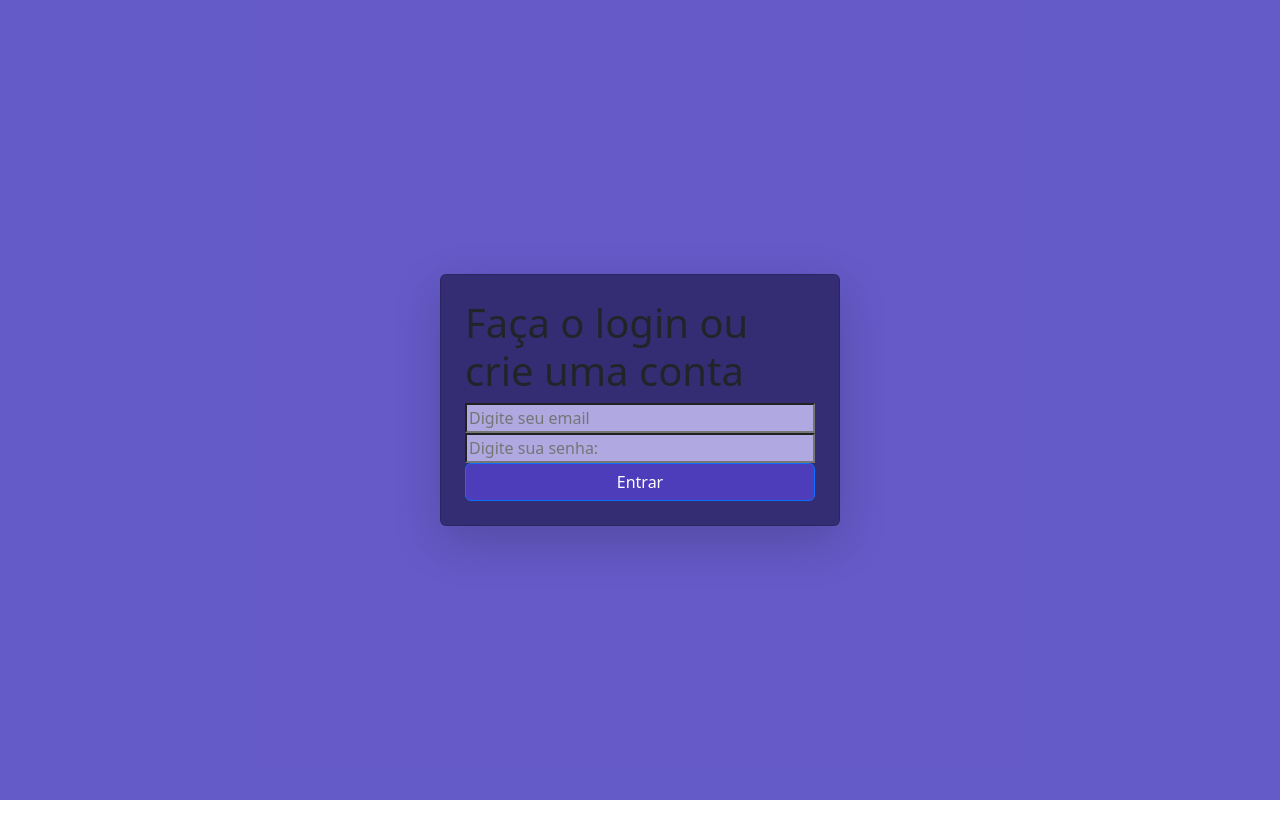
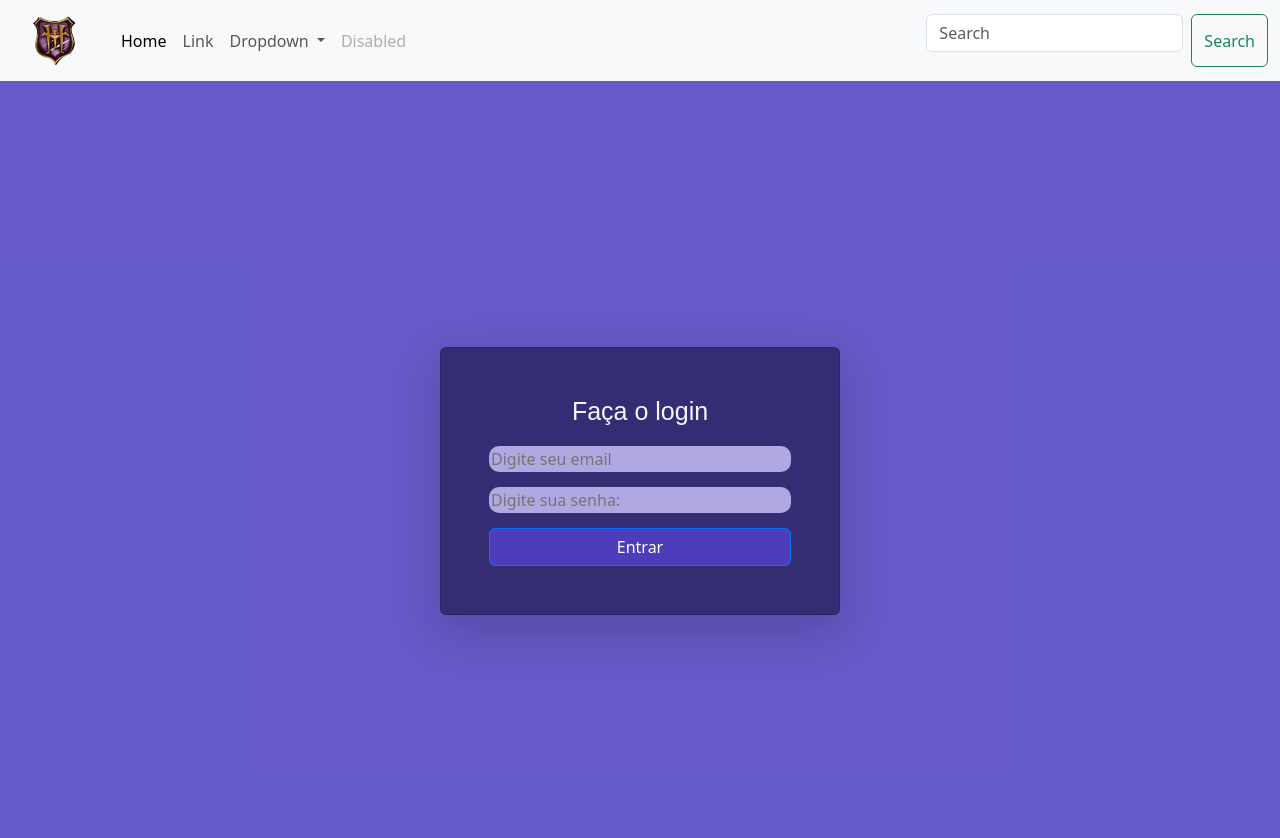
Before and after one commit to gahthemer/Hotelaria, a website with bundled scripts: page public/login.html in a window 1280 px wide. Before the commit the page ends 800 px from the top, so only its background shows below. Built offline with nearby package versions, Linux system fonts and the light colour scheme; a web font is replaced by a local one.

Commit message:
criando a sidebar

```diff
--- a/public/login.html
+++ b/public/login.html
@@ -5,8 +5,8 @@
     <meta name="viewport" content="width=device-width, initial-scale=1.0">
     <title>Login</title>
     <link href="https://cdn.jsdelivr.net/npm/bootstrap@5.3.7/dist/css/bootstrap.min.css" rel="stylesheet" integrity="sha384-LN+7fdVzj6u52u30Kp6M/trliBMCMKTyK833zpbD+pXdCLuTusPj697FH4R/5mcr" crossorigin="anonymous">
-    <link rel="stylesheet" href="../src//css/global.css">
-    <link rel="stylesheet" href="../css/login.css">
+    <link rel="stylesheet" href="../src/css/global.css">
+    <link rel="stylesheet" href="../src/css/login.css">
 
    <style>
 @import url('https://fonts.googleapis.com/css2?family=Mozilla+Headline:wght@200..700&display=swap');
@@ -15,8 +15,11 @@
 
 
 <body>
+    <nav id="navbar"></nav>
 
     <div id="root" class="d-flex justify-content-center align-items-center vh-100"></div>
+
+    <footer id="footer"></footer>
 
     <script src="../src/main.js" type="module"></script>
     <script src="https://cdn.jsdelivr.net/npm/bootstrap@5.3.7/dist/js/bootstrap.bundle.min.js" integrity="sha384-ndDqU0Gzau9qJ1lfW4pNLlhNTkCfHzAVBReH9diLvGRem5+R9g2FzA8ZGN954O5Q" crossorigin="anonymous"></script>
--- a/src/Pages/login.js
+++ b/src/Pages/login.js
@@ -1,16 +1,24 @@
 import LoginForm from "../components/LoginForm.js";
+import Navbar from "../components/Navbar.js";
 
 export default function renderLoginPage(){
     const divRoot = document.getElementById('root');
     divRoot.innerHTML = '';
     divRoot.style.background =' rgba(93, 82, 197, 0.95)';
 
+
+    const nav = document.getElementById('navbar');
+    nav.innerHTML='';
+
+    const navbar = Navbar();
+    nav.appendChild(navbar);
+
     const titulo = document.createElement('h1');
-    titulo.textContent='Faça o login ou crie uma conta';
+    titulo.textContent='Faça o login';
     titulo.className = 'titulo';
 
     const container = document.createElement('div');
-    container.className = 'card p-4 shadow-lg';
+    container.className = 'card p-5 shadow-lg';
     container.style.width = '100%';
     container.style.maxWidth = '400px';
     divRoot.appendChild(container);
--- a/src/components/LoginForm.js
+++ b/src/components/LoginForm.js
@@ -4,7 +4,7 @@ export default function LoginForm(){
     formulario.className='d-flex flex-column';
 
     const email = document.createElement('input');
-    email.type = 'emaiol';
+    email.type = 'email';
     email.placeholder = "Digite seu email";
     formulario.appendChild(email);
 
@@ -20,7 +20,6 @@ export default function LoginForm(){
 
     password.style.background =' rgba(182, 175, 231, 0.95)';
     email.style.background =' rgba(182, 175, 231, 0.95)';
-    button.style.background =' rgba(80, 63, 190, 0.95)';
     button.className = 'btn btn-primary';
 
     return formulario;
--- /dev/null
+++ b/src/components/Navbar.js
@@ -0,0 +1,47 @@
+export default function Navbar(){
+    const navbar = document.createElement('div');
+    navbar.innerHTML = `<nav class="navbar navbar-expand-lg bg-body-tertiary">
+  <div class="container-fluid">
+
+    <a class="navbar-brand" href="../public/home.html">
+    <img src = "../public/assets/img/logohotel.png"
+    style = "width: 85px; heigth: 85px;">
+    </a>
+
+    <button class="navbar-toggler" type="button" data-bs-toggle="collapse" data-bs-target="#navbarSupportedContent" aria-controls="navbarSupportedContent" aria-expanded="false" aria-label="Toggle navigation">
+      <span class="navbar-toggler-icon"></span>
+    </button>
+    <div class="collapse navbar-collapse" id="navbarSupportedContent">
+      <ul class="navbar-nav me-auto mb-2 mb-lg-0">
+        <li class="nav-item">
+          <a class="nav-link active" aria-current="page" href="#">Home</a>
+        </li>
+        <li class="nav-item">
+          <a class="nav-link" href="#">Link</a>
+        </li>
+        <li class="nav-item dropdown">
+          <a class="nav-link dropdown-toggle" href="#" role="button" data-bs-toggle="dropdown" aria-expanded="false">
+            Dropdown
+          </a>
+          <ul class="dropdown-menu">
+            <li><a class="dropdown-item" href="#">Action</a></li>
+            <li><a class="dropdown-item" href="#">Another action</a></li>
+            <li><hr class="dropdown-divider"></li>
+            <li><a class="dropdown-item" href="#">Something else here</a></li>
+          </ul>
+        </li>
+        <li class="nav-item">
+          <a class="nav-link disabled" aria-disabled="true">Disabled</a>
+        </li>
+      </ul>
+      <form class="d-flex" role="search">
+        <input class="form-control me-2" type="search" placeholder="Search" aria-label="Search"/>
+        <button class="btn btn-outline-success" type="submit">Search</button>
+      </form>
+    </div>
+  </div>
+</nav>`;
+
+    return navbar;
+
+}
--- a/src/css/global.css
+++ b/src/css/global.css
@@ -2,11 +2,12 @@
     font-family: "Mozilla Headline", sans-serif;
     font-size: 25px;
     margin-bottom: 20px;
+    text-align: center;
 }
 
-button{
+button {
      font-family: "Mozilla Headline", sans-serif;
      font-weight: 700;
      font-style: normal;
-      font-size: 25px;
+        font-size: 25px;
 }
--- a/src/css/login.css
+++ b/src/css/login.css
@@ -2,10 +2,22 @@ input{
     border-style: solid;
     border-radius: 10px;
     margin-bottom: 15px;
+    border:rgb(80, 63, 190, 0.95);;
 }
 
-
-.button-primary:hover{
-    background-color: blue;
+input:focus{
+    outline:none;
+    border: 2px solid rgb(80, 63, 190, 0.95);
 
 }
+.btn-primary:hover{
+    background-color: rgb(80, 63, 190, 0.95);
+    border: none;
+
+}
+.btn-primary{
+    background-color: rgb(80, 63, 190, 0.95);
+}
+h1{
+    color: aliceblue;
+}
```
Also changed, not shown: public/assets/img/logohotel.png (added).
